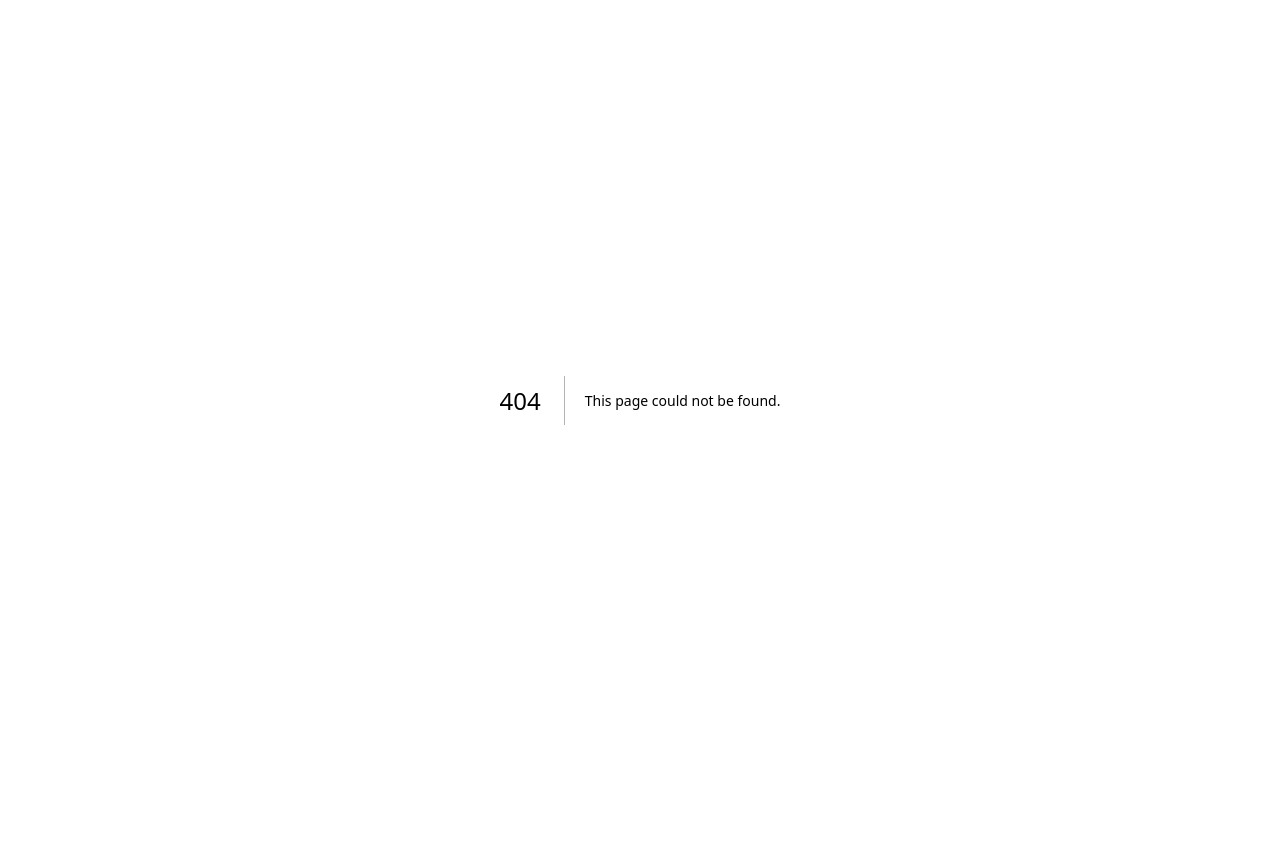
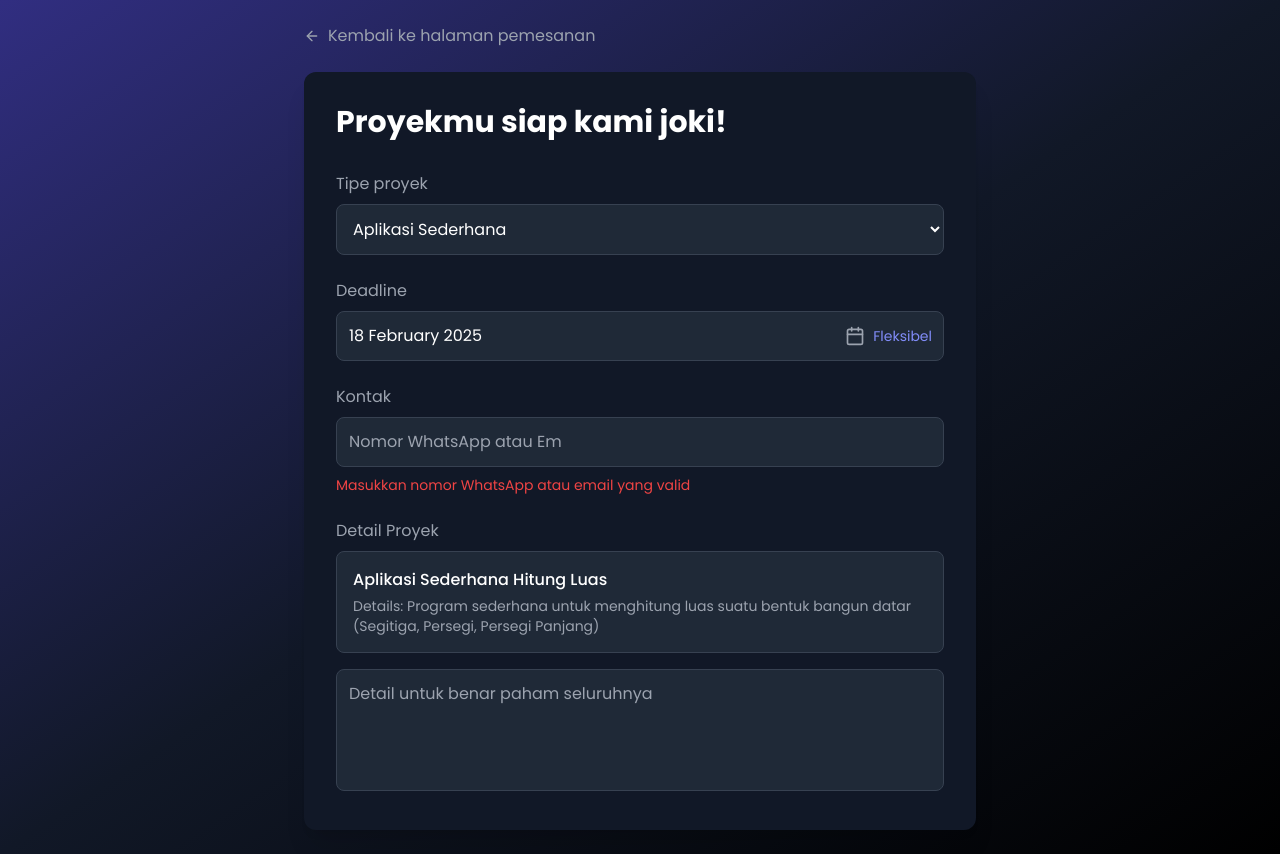
Before and after one commit to risqi17/jokikoding-web-compro, a Next.js app: page /page-order/1 in a window 1280 px wide. Before the commit this address had no page. Before the commit the page ends 800 px from the top, so only its background shows below. Built offline with nearby package versions, Linux system fonts and the light colour scheme.

Commit message:
add order detail

```diff
--- a/app/layout.tsx
+++ b/app/layout.tsx
@@ -22,7 +22,7 @@ export default function RootLayout({
   return (
     <html lang="en">
       <body
-        className={`${poppins.className} antialiased`}
+        className={`${poppins.className} antialiased`} suppressHydrationWarning
       >
         {children}
       </body>
--- /dev/null
+++ b/app/page-order/[id]/page.tsx
@@ -0,0 +1,5 @@
+import ProjectOrderForm from '@/components/ProjectOrderForm'
+
+export default function Page() {
+  return <ProjectOrderForm />
+}
--- a/components/Navbar.tsx
+++ b/components/Navbar.tsx
@@ -36,7 +36,7 @@ const NavBar: FC = () => {
             ))}
           </div>
         </div>
-        <Button className="bg-purple-600 hover:bg-purple-700">
+        <Button className="bg-green-600 hover:bg-purple-700 text-white">
           Pesan sekarang
         </Button>
       </nav>
--- a/components/ProjectForm.tsx
+++ b/components/ProjectForm.tsx
@@ -12,7 +12,7 @@ const ProjectForm: FC = () => {
 
   return (
     <div className="w-full mx-auto px-6 pb-20">
-      <Card className="bg-gray-900/50 border-gray-800 z-40">
+      <Card className="bg-gray-900/50 border-gray-800 z-40 max-w-2xl mx-auto">
         <CardHeader>
           <CardTitle className="text-white text-2xl z-40">
             Hi Chief, mau joki apa nih?
--- /dev/null
+++ b/components/ProjectOrderForm.tsx
@@ -0,0 +1,101 @@
+"use client"
+import React, { useState } from 'react';
+import { Calendar, ArrowLeft } from 'lucide-react';
+import Link from 'next/link';
+
+const ProjectOrderForm = () => {
+  const [projectType, setProjectType] = useState('Aplikasi Sederhana');
+  const [deadline, setDeadline] = useState('18 February 2025');
+  const [contact, setContact] = useState('');
+  const [details, setDetails] = useState('');
+
+  return (
+    <div className="min-h-screen bg-gradient-to-br from-indigo-900 via-gray-900 to-black p-6 flex items-center justify-center">
+      <div className="w-full max-w-2xl">
+        {/* Back button */}
+        <Link href="/">
+            <button className="flex items-center text-gray-400 hover:text-white mb-6 transition-colors">
+            <ArrowLeft className="w-4 h-4 mr-2" />
+            <span>Kembali ke halaman pemesanan</span>
+            </button>
+        </Link>
+
+        {/* Main card */}
+        <div className="bg-gray-900 rounded-xl p-8 shadow-xl">
+          <h1 className="text-3xl font-bold text-white mb-8">
+            Proyekmu siap kami joki!
+          </h1>
+
+          {/* Form */}
+          <form className="space-y-6">
+            {/* Project Type */}
+            <div className="space-y-2">
+              <label className="text-gray-400">Tipe proyek</label>
+              <select
+                value={projectType}
+                onChange={(e) => setProjectType(e.target.value)}
+                className="w-full bg-gray-800 text-white rounded-lg p-3 border border-gray-700 focus:border-indigo-500 focus:ring-1 focus:ring-indigo-500 outline-none"
+              >
+                <option>Aplikasi Sederhana</option>
+              </select>
+            </div>
+
+            {/* Deadline */}
+            <div className="space-y-2">
+              <label className="text-gray-400">Deadline</label>
+              <div className="relative">
+                <input
+                  type="text"
+                  value={deadline}
+                  onChange={(e) => setDeadline(e.target.value)}
+                  className="w-full bg-gray-800 text-white rounded-lg p-3 pr-24 border border-gray-700 focus:border-indigo-500 focus:ring-1 focus:ring-indigo-500 outline-none"
+                />
+                <div className="absolute right-3 top-1/2 -translate-y-1/2 flex items-center space-x-2">
+                  <Calendar className="w-5 h-5 text-gray-400" />
+                  <span className="text-indigo-400 text-sm">Fleksibel</span>
+                </div>
+              </div>
+            </div>
+
+            {/* Contact */}
+            <div className="space-y-2">
+              <label className="text-gray-400">Kontak</label>
+              <input
+                type="text"
+                value={contact}
+                onChange={(e) => setContact(e.target.value)}
+                placeholder="Nomor WhatsApp atau Em"
+                className="w-full bg-gray-800 text-white rounded-lg p-3 border border-gray-700 focus:border-indigo-500 focus:ring-1 focus:ring-indigo-500 outline-none"
+              />
+              <p className="text-sm text-red-500">
+                Masukkan nomor WhatsApp atau email yang valid
+              </p>
+            </div>
+
+            {/* Project Details */}
+            <div className="space-y-2">
+              <label className="text-gray-400">Detail Proyek</label>
+              <div className="relative">
+                <div className="bg-gray-800 text-white rounded-lg p-4 border border-gray-700 mb-4">
+                  <h3 className="font-medium">Aplikasi Sederhana Hitung Luas</h3>
+                  <p className="text-gray-400 text-sm mt-1">
+                    Details: Program sederhana untuk menghitung luas suatu bentuk bangun datar (Segitiga, Persegi, Persegi Panjang)
+                  </p>
+                </div>
+                <textarea
+                  value={details}
+                  onChange={(e) => setDetails(e.target.value)}
+                  placeholder="Detail untuk benar paham seluruhnya"
+                  rows={4}
+                  className="w-full bg-gray-800 text-white rounded-lg p-3 border border-gray-700 focus:border-indigo-500 focus:ring-1 focus:ring-indigo-500 outline-none resize-none"
+                />
+              </div>
+            </div>
+          </form>
+        </div>
+      </div>
+    </div>
+  );
+};
+
+export default ProjectOrderForm;
--- a/components/ProjectShowcase.tsx
+++ b/components/ProjectShowcase.tsx
@@ -1,32 +1,75 @@
-import React from 'react';
+import React, { useState } from 'react';
+
+interface Project {
+  id: number;
+  category: string;
+  title: string;
+  description: string;
+  price: number;
+  originalPrice: number;
+  technologies: string[];
+  status: string;
+}
+
 
 const ProjectShowcase = () => {
-  const projects = [
+  const [activeCategory, setActiveCategory] = useState('all');
+
+  const categories = [
+    { id: 'all', name: 'Aplikasi Sederhana', icon: '✏️' },
+    { id: 'website', name: 'Website', icon: '🌐' },
+    { id: 'mobile', name: 'Mobile', icon: '📱' },
+    { id: 'data-science', name: 'Data Science', icon: '📊' },
+  ];
+
+
+  const projects: Project[] = [
     {
-      title: "Penambahan fitur pada program sederhana untuk mengelola data kelapa sawit",
-      tags: ["Java", "IDE Netbeans", "iReport Plugin"],
+      id: 1,
+      category: 'aplikasi',
+      title: 'Penambahan fitur pada program sederhana untuk mengelola data kelapa sawit',
+      description: 'Deskripsi Proyek',
       price: 99000,
       originalPrice: 180000,
+      technologies: ['Java', 'IDE Netbeans', 'iReport Plugin'],
+      status: 'Proyek siap kirim'
     },
     {
-      title: "Program sederhana untuk menghitung luas suatu bentuk bangun datar (Segitiga, Persegi,...",
-      tags: ["Java", "Android Studio"],
+      id: 2,
+      category: 'website',
+      title: 'Program sederhana untuk menghitung luas suatu bentuk bangun datar',
+      description: 'Deskripsi Proyek',
       price: 99000,
       originalPrice: 295000,
+      technologies: ['Java', 'Android Studio'],
+      status: 'Proyek siap kirim'
     },
     {
-      title: "Program sederhana untuk merotasikan array 2D serta program sudoku checker",
-      tags: ["Bahasa Pemrograman C"],
-      price: 200000,
-      originalPrice: 475000,
+      id: 3,
+      category: 'mobile',
+      title: 'Program sederhana mobile application',
+      description: 'Deskripsi Proyek',
+      price: 99000,
+      originalPrice: 295000,
+      technologies: ['Java', 'Android Studio'],
+      status: 'Proyek siap kirim'
     },
     {
-      title: "Penambahan fitur filter pada aplikasi website apapun .",
-      tags: ["PHP", "Laravel"],
-      price: 150000,
-      originalPrice: 475000,
+      id: 4,
+      category: 'data-science',
+      title: 'Program data science',
+      description: 'Deskripsi Proyek',
+      price: 99000,
+      originalPrice: 295000,
+      technologies: ['Java', 'Android Studio'],
+      status: 'Proyek siap kirim'
     },
+    // Add more projects as needed
   ];
+
+  const filteredProjects = activeCategory === 'all'
+    ? projects
+    : projects.filter(project => project.category === activeCategory);
 
   return (
     <div className="container mx-auto text-white p-8">
@@ -43,42 +86,38 @@ const ProjectShowcase = () => {
 
         {/* Filter Tabs */}
         <div className="flex flex-wrap gap-3 mb-12 justify-center">
-          <button className="px-4 py-2 rounded-full bg-green-500/20 text-green-400 hover:bg-green-500/30 transition-colors">
-            🔧 Aplikasi Sederhana
-          </button>
-          <button className="px-4 py-2 rounded-full bg-gray-800 text-gray-300 hover:bg-gray-700 transition-colors">
-            🌐 Website
-          </button>
-          <button className="px-4 py-2 rounded-full bg-gray-800 text-gray-300 hover:bg-gray-700 transition-colors">
-            📱 Mobile
-          </button>
-          <button className="px-4 py-2 rounded-full bg-gray-800 text-gray-300 hover:bg-gray-700 transition-colors">
-            📊 Data Science
-          </button>
+          {categories.map((category) => (
+            <button
+              key={category.id}
+              onClick={() => setActiveCategory(category.id)}
+              className={`px-4 py-2 rounded-full transition-colors ${
+                activeCategory === category.id
+                  ? 'bg-green-500/20 text-green-400 hover:bg-green-500/30'
+                  : 'bg-gray-800 text-gray-300 hover:bg-gray-700'
+              }`}
+            >
+              <span>{category.icon}</span>
+              <span>{category.name}</span>
+            </button>
+          ))}
         </div>
 
         {/* Project Grid */}
         <div className="grid grid-cols-1 md:grid-cols-2 lg:grid-cols-4 gap-6 mb-8">
-          {projects.map((project, index) => (
-            <div key={index} className="bg-gray-800 rounded-xl p-6 relative overflow-hidden">
-              {/* Purple Accent */}
+          {filteredProjects.map((project) => (
+            <div key={project.id} className="bg-gray-800 rounded-xl p-6 relative overflow-hidden hover:shadow-lg hover:shadow-gray-500">
               <div className="absolute right-0 top-0 bottom-0 w-1 bg-purple-600"></div>
-
               <div className="mb-4">
                 <div className="text-sm text-gray-400 mb-2">Deskripsi Proyek</div>
                 <h3 className="font-medium mb-4 line-clamp-3">{project.title}</h3>
-
-                {/* Tags */}
                 <div className="flex flex-wrap gap-2 mb-4">
-                  {project.tags.map((tag, tagIndex) => (
+                  {project.technologies.map((tag, tagIndex) => (
                     <span key={tagIndex} className="px-3 py-1 rounded-full text-sm bg-gray-700/50 text-purple-300 border border-purple-500/20">
                       {tag}
                     </span>
                   ))}
                 </div>
               </div>
-
-              {/* Footer */}
               <div className="flex items-center justify-between mt-auto">
                 <div className="flex items-center gap-2 text-gray-400">
                   <span className="text-sm">Proyek siap kirim</span>
```
Also changed, not shown: app/page.tsx (+9 -9 lines).
